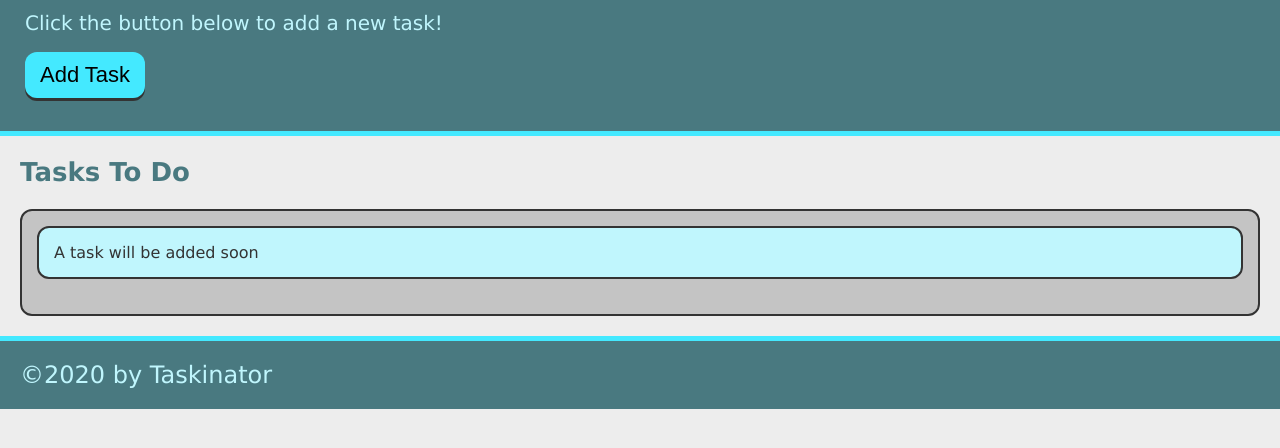
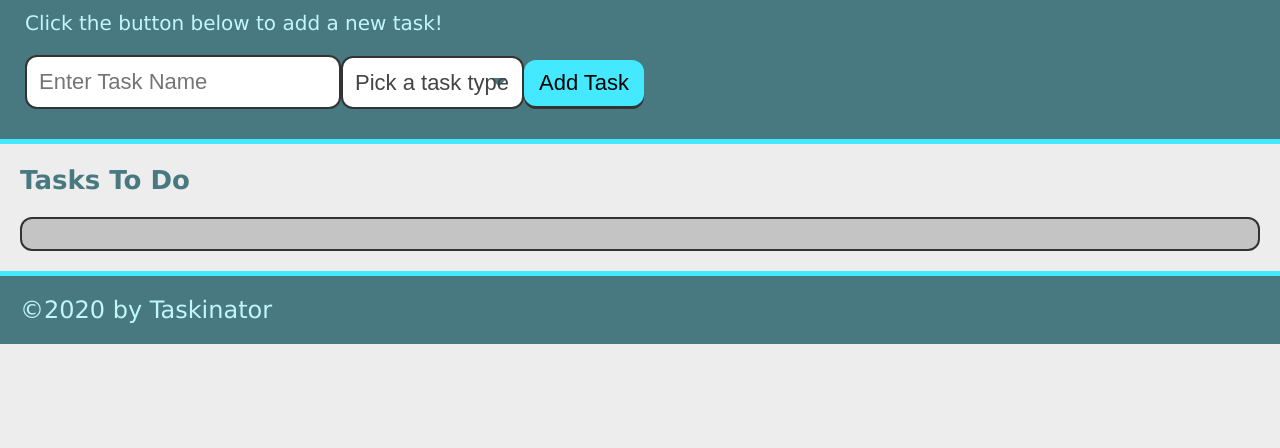
Before and after one commit to asiajcrew/Taskinator, a plain HTML site: page index.html in a window 1280 px wide. Shown: the part 70-518 px from the top of the page. Drawn offline with Linux system fonts and the light colour scheme.

Commit message:
created task input field and dropdown

```diff
--- a/index.html
+++ b/index.html
@@ -11,14 +11,28 @@
     <header>
         <h1>Taskinator</h1>
         <p>Click the button below to add a new task!</p>
-        <button class="btn" id="save-task">Add Task</button>
+        <form id="task-form">
+            <div class="from-group">
+                <input type="text" name="task-name" placeholder="Enter Task Name" />
+            </div>
+            <div class="from-group">
+                <select name="task-type" class="select-dropdown">
+                    <option value="" disabled selected>Pick a task type</option>
+                    <option value="Personal">Personal</option>
+                    <option value="Work">Work</option>
+                    <option value="School">School</option>
+                </select>
+            </div>
+            <div>
+                <button class="btn" id="save-task" type="submit">Add Task</button>
+            </div>
+        </form>
     </header>
 
     <main class="page-conent">
         <section class="task-list-wrapper">
             <h2 class="list-title">Tasks To Do</h2>
             <ul class="task-list" id="tasks-to-do">
-                <li class="task-item">A task will be added soon</li>
             </ul>
         </section>
     </main>
```
